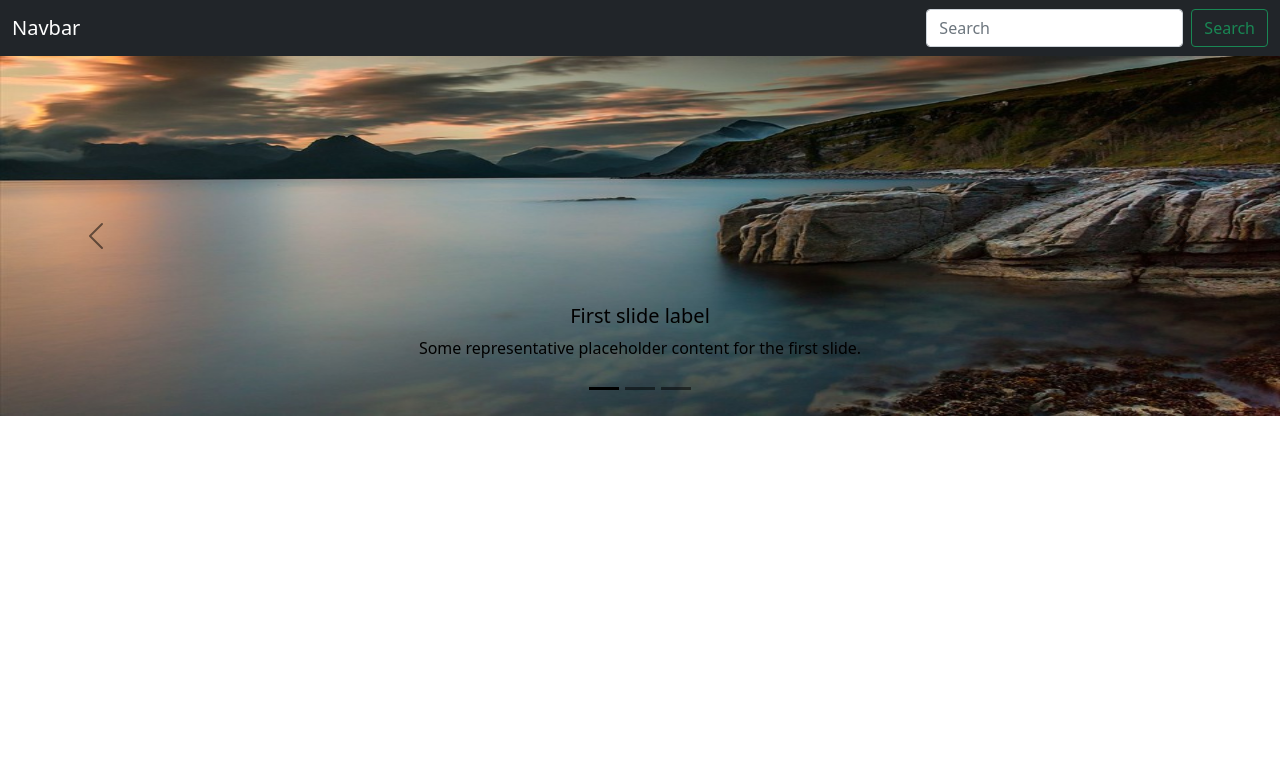
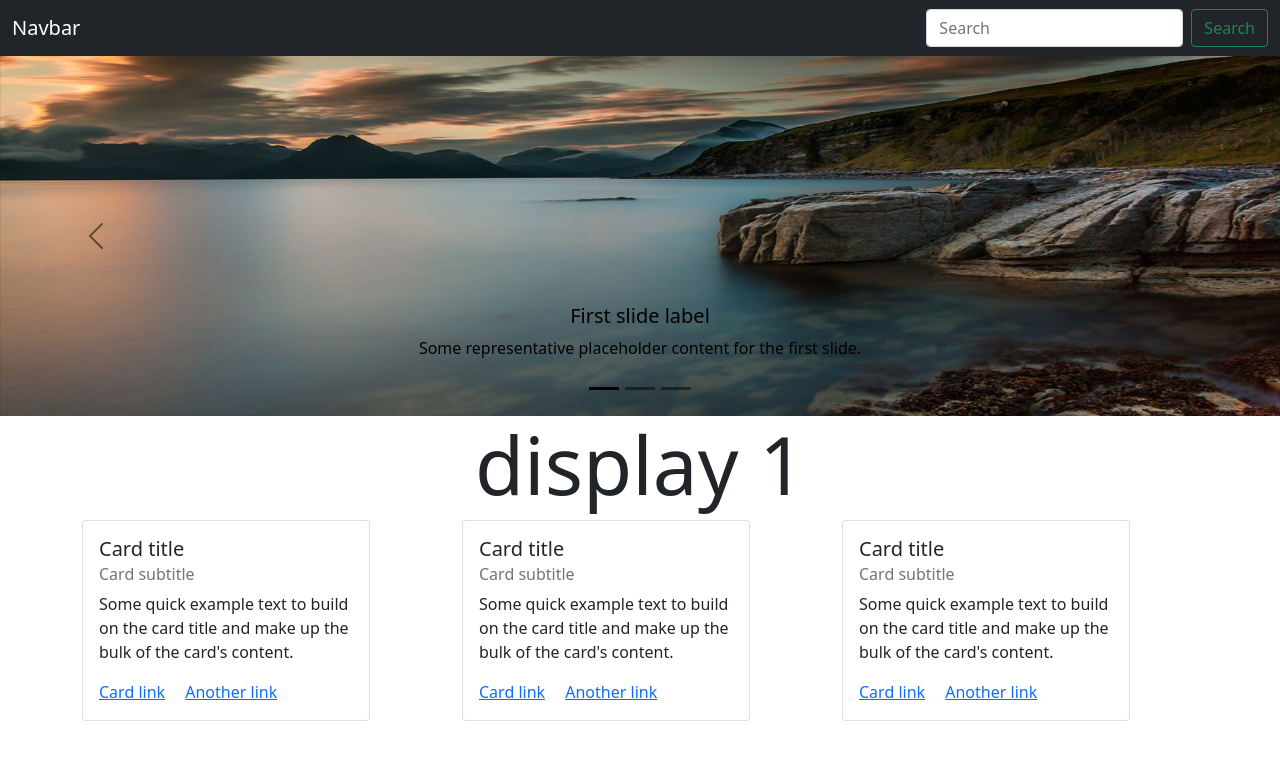
Before and after one commit to helloAle/bootstrap, a plain HTML site: page index.html in a window 1280 px wide. Drawn offline with nearby package versions, Linux system fonts and the light colour scheme.

Commit message:
cards e colunas

```diff
--- a/index.html
+++ b/index.html
@@ -87,6 +87,47 @@
       </button>
     </div>
 
+    <h1 class=" display-1 container text-center">display 1</h1>
+
+
+    <div class="container">
+      <div class="row">
+        <div class="col">
+          <div class="card" style="width: 18rem;">
+            <div class="card-body">
+              <h5 class="card-title">Card title</h5>
+              <h6 class="card-subtitle mb-2 text-muted">Card subtitle</h6>
+              <p class="card-text">Some quick example text to build on the card title and make up the bulk of the card's content.</p>
+              <a href="#" class="card-link">Card link</a>
+              <a href="#" class="card-link">Another link</a>
+            </div>
+          </div>
+        </div>
+        <div class="col">
+          <div class="card" style="width: 18rem;">
+            <div class="card-body">
+              <h5 class="card-title">Card title</h5>
+              <h6 class="card-subtitle mb-2 text-muted">Card subtitle</h6>
+              <p class="card-text">Some quick example text to build on the card title and make up the bulk of the card's content.</p>
+              <a href="#" class="card-link">Card link</a>
+              <a href="#" class="card-link">Another link</a>
+            </div>
+          </div>
+        </div>
+        <div class="col">
+          <div class="card" style="width: 18rem;">
+            <div class="card-body">
+              <h5 class="card-title">Card title</h5>
+              <h6 class="card-subtitle mb-2 text-muted">Card subtitle</h6>
+              <p class="card-text">Some quick example text to build on the card title and make up the bulk of the card's content.</p>
+              <a href="#" class="card-link">Card link</a>
+              <a href="#" class="card-link">Another link</a>
+            </div>
+          </div>
+        </div>
+      </div>
+    </div>
+
     <script src="https://cdn.jsdelivr.net/npm/bootstrap@5.0.2/dist/js/bootstrap.bundle.min.js" integrity="sha384-MrcW6ZMFYlzcLA8Nl+NtUVF0sA7MsXsP1UyJoMp4YLEuNSfAP+JcXn/tWtIaxVXM" crossorigin="anonymous"></script>
 
   </body>
```
